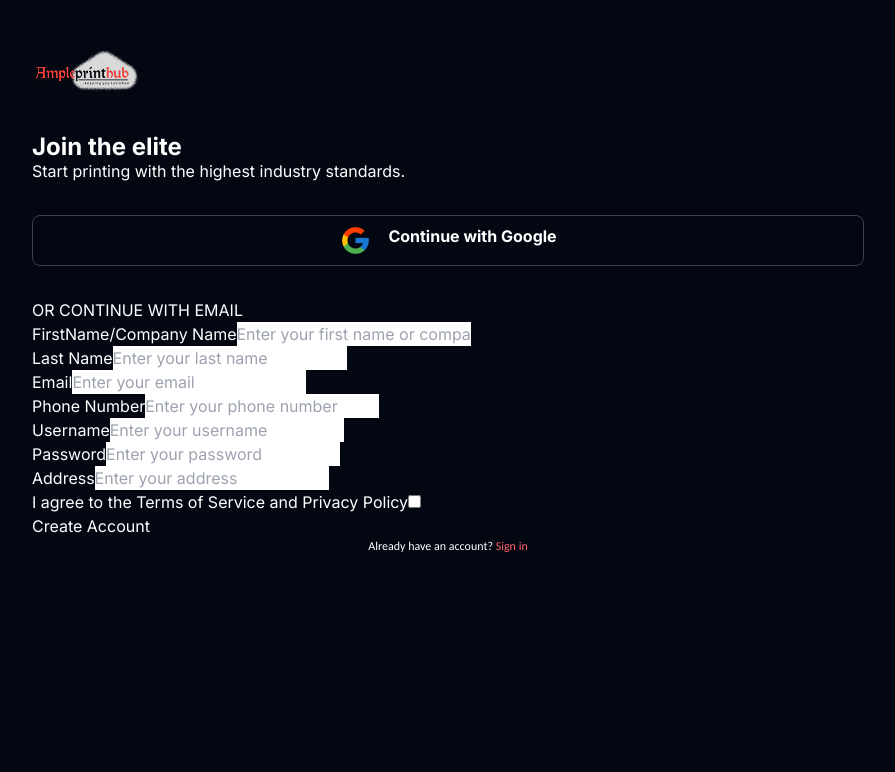
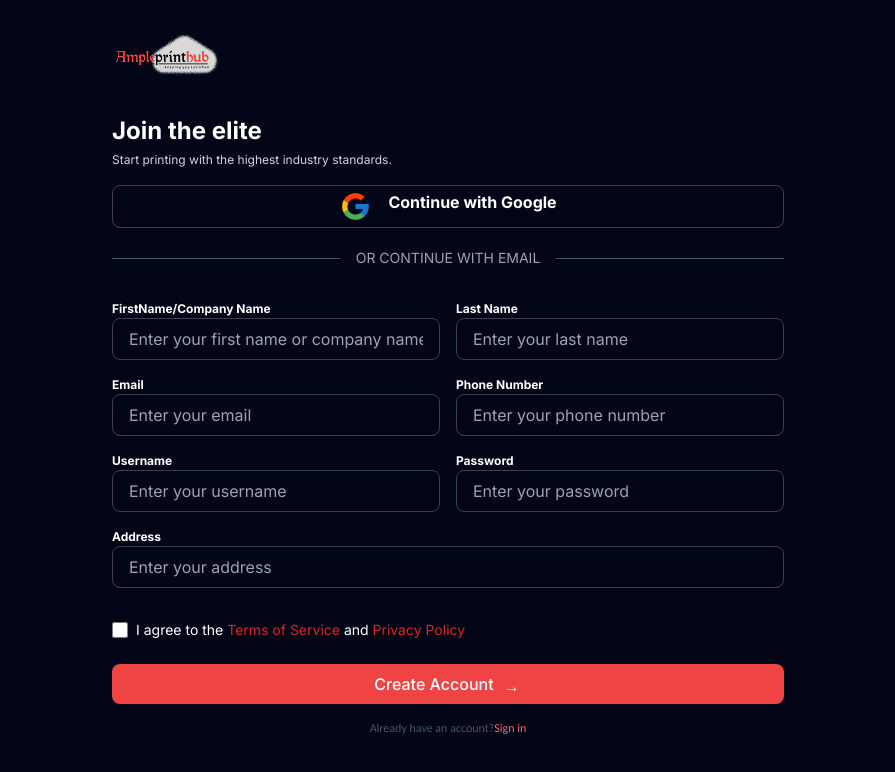
Before and after one commit to Dev-JoyA/ample--print-frontend, a Next.js app: page /auth/admin in a window 1280 px wide. Shown: the top 772 px of the page, without its empty margins (192-1087 px from the left). Built offline with nearby package versions, Linux system fonts and the light colour scheme; a web font is replaced by a local one.

Commit message:
sign up page completed

```diff
--- a/src/app/auth/(register)/admin/page.js
+++ b/src/app/auth/(register)/admin/page.js
@@ -1,63 +1,79 @@
 "use client";
 import Link from "next/link";
+import Button from '@/components/ui/Button';
 
 const Page = () => {
     return (
-        <div className="min-h-screen bg-gray-950 text-[#FFFFFF] pl-[4rem] pr-[4rem] pb-[3rem] flex flex-col">
-            <div className="pl-[10rem] pr-[10rem] py-[3rem] flex flex-col gap-8">
+        <div className="min-h-screen bg-slate-950 text-[#FFFFFF] pl-[4rem] pr-[4rem] pb-[3rem] flex flex-col">
+            <div className="max-w-2xl w-full mx-auto py-8 flex flex-col gap-8">
                 <div>
                     <img className="" src="/images/logo/logo.png" alt="Logo" />
                 </div>
                 <div>
-                    <div>
+                    <div >
                         <h1 className="font-inter font-[700] text-[24px] leading-[25px]">Join the elite</h1>
-                        <p className="font-[400]">Start printing with the highest industry standards.</p>
+                        <p className="text-gray-300 text-[12px] pt-2 -mb-[1rem]">Start printing with the highest industry standards.</p>
                     </div>
                     <div>
-                        <div className="flex flex-row justify-center border border-gray-700 rounded-lg px-4 py-2 my-[2rem] cursor-pointer hover:bg-gray-800">
+                        <div className="flex flex-row justify-center border border-gray-700 rounded-lg px-4 py-1 my-[2rem] cursor-pointer hover:bg-gray-800">
                             <img className="pr-[0.5rem]" src="/images/icons/google.png" alt="Google logo" />
-                            <p className="pl-[0.5rem] font-[700]">Continue with Google</p>
+                            <p className="pl-[0.5rem] font-[700] ">Continue with Google</p>
                         </div>
-                        <p>OR CONTINUE WITH EMAIL</p>
-                        <div>
-                            <div>
-                                <label htmlFor="fname">FirstName/Company Name</label>
-                                <input type="text" id="fname" name="fname" placeholder="Enter your first name or company name" required />
+                        {/* Fixed: Made the lines take full width */}
+                        <div className="flex items-center justify-center gap-4 -mt-3 mb-[2rem] w-full">
+                            <span className="h-px flex-1 bg-gray-600"></span>
+                            <p className="text-gray-400 text-sm whitespace-nowrap">
+                                OR CONTINUE WITH EMAIL
+                            </p>
+                            <span className="h-px flex-1 bg-gray-600"></span>
+                        </div>
+                       <div className="grid grid-cols-1 md:grid-cols-2 gap-4">
+                            <div className="flex flex-col">
+                                <label className="font-bold text-[12px]" htmlFor="fname">FirstName/Company Name</label>
+                                <input className="bg-slate-950 border border-gray-700 rounded-lg px-4 py-2 focus:outline-none focus:ring-2 focus:ring-gray-600" type="text" id="fname" name="fname" placeholder="Enter your first name or company name" required />
                             </div>
-                            <div>
-                                <label htmlFor="lname">Last Name</label>
-                                <input type="text" id="lname" name="lname" placeholder="Enter your last name" required />
+                            <div className="flex flex-col">
+                                <label className="font-bold text-[12px]" htmlFor="lname">Last Name</label>
+                                <input className="bg-slate-950 border border-gray-700 rounded-lg px-4 py-2 focus:outline-none focus:ring-2 focus:ring-gray-600" type="text" id="lname" name="lname" placeholder="Enter your last name" required />
                             </div>
-                            <div>
-                                <label htmlFor="email">Email</label>
-                                <input type="email" id="email" name="email" placeholder="Enter your email" required />
+                            <div className="flex flex-col">
+                                <label className="font-bold text-[12px]" htmlFor="email">Email</label>
+                                <input className="bg-slate-950 border border-gray-700 rounded-lg px-4 py-2 focus:outline-none focus:ring-2 focus:ring-gray-600" type="email" id="email" name="email" placeholder="Enter your email" required />
                             </div>
-                            <div>
-                                <label htmlFor="phone">Phone Number</label>
-                                <input type="tel" id="phone" name="phone" placeholder="Enter your phone number" required />
+                            <div className="flex flex-col">
+                                <label className="font-bold text-[12px]" htmlFor="phone">Phone Number</label>
+                                <input className="bg-slate-950 border border-gray-700 rounded-lg px-4 py-2 focus:outline-none focus:ring-2 focus:ring-gray-600" type="tel" id="phone" name="phone" placeholder="Enter your phone number" required />
                             </div>
-                            <div>
-                                <label htmlFor="username">Username</label>
-                                <input type="text" id="username" name="username" placeholder="Enter your username" required />
+                            <div className="flex flex-col">
+                                <label className="font-bold text-[12px]" htmlFor="username">Username</label>
+                                <input className="bg-slate-950 border border-gray-700 rounded-lg px-4 py-2 focus:outline-none focus:ring-2 focus:ring-gray-600" type="text" id="username" name="username" placeholder="Enter your username" required />
                             </div>
-                            <div>
-                                <label htmlFor="password">Password</label>
-                                <input type="password" id="password" name="password" placeholder="Enter your password" required />
+                            <div className="flex flex-col">
+                                <label className="font-bold text-[12px]" htmlFor="password">Password</label>
+                                <input className="bg-slate-950 border border-gray-700 rounded-lg px-4 py-2 focus:outline-none focus:ring-2 focus:ring-gray-600" type="password" id="password" name="password" placeholder="Enter your password" required />
                             </div>
-                            <div>
-                                <label htmlFor="address">Address</label>
-                                <input type="text" id="address" name="address" placeholder="Enter your address" required />
+                            <div className="md:col-span-2 flex flex-col">
+                                <label className="font-bold text-[12px]" htmlFor="address">Address</label>
+                                <input className="bg-slate-950 border border-gray-700 rounded-lg px-4 py-2 focus:outline-none focus:ring-2 focus:ring-gray-600" id="address" name="address" placeholder="Enter your address" required></input>
                             </div>
-                            <div>
-                                <label htmlFor="terms">I agree to the <Link href="/terms-of-service">Terms of Service</Link> and <Link href="/privacy-policy">Privacy Policy</Link></label>
-                                <input type="checkbox" id="terms" name="terms" required />
+                            {/* Fixed: Made checkbox label stretch full width */}
+                            <div className="md:col-span-2 flex items-center gap-2 mt-4 w-full">
+                                <input className="w-4 h-4 border-gray-700 rounded flex-shrink-0" type="checkbox" id="terms" name="terms" required />
+                                <label htmlFor="terms" className="text-sm flex-1">
+                                    I agree to the <Link className="text-red-600" href="/terms-of-service">Terms of Service</Link> and <Link className="text-red-600" href="/privacy-policy" >Privacy Policy</Link>
+                                </label>
                             </div>
                         </div>
-                        <button>Create Account</button>
+                       {/* Fixed: Made button full width with centered text */}
+                       <div className="flex justify-center mt-6 w-full">
+                            <Button variant="primary" size="md" icon="→" iconPosition="right" className="w-full !justify-center">
+                                Create Account
+                            </Button>
+                        </div>
                     </div>
-                    <p className="font-carlito text-sm sm:text-xs text-center">
+                    <p className="font-carlito text-sm sm:text-xs flex justify-center text-gray-600 mt-4">
                         Already have an account?{" "}
-                        <Link href="/sign-in" className="text-[#FF676A] hover:underline">
+                        <Link href="/sign-in" className="text-[#FF676A] hover:underline ">
                             Sign in
                         </Link>
                     </p>
```
